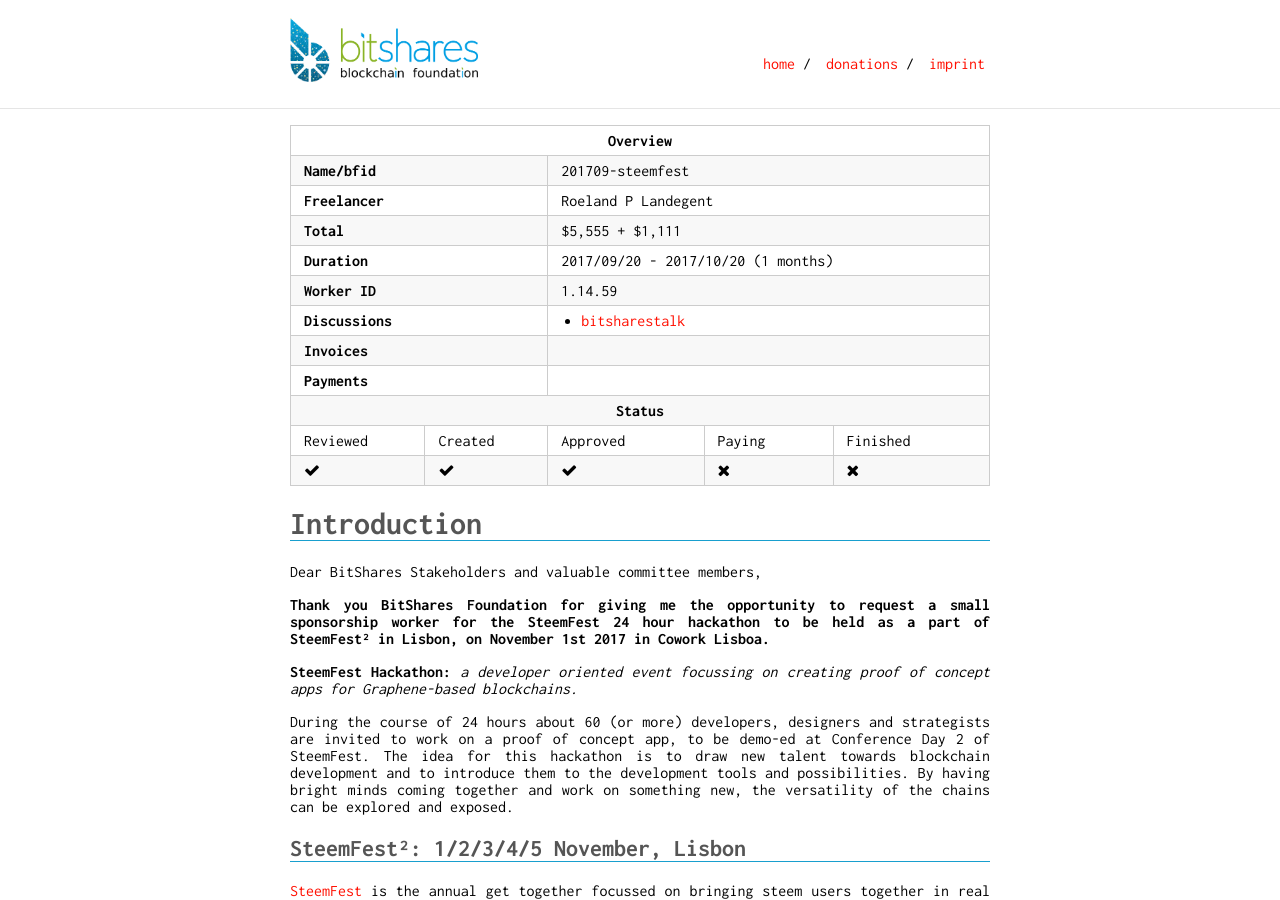
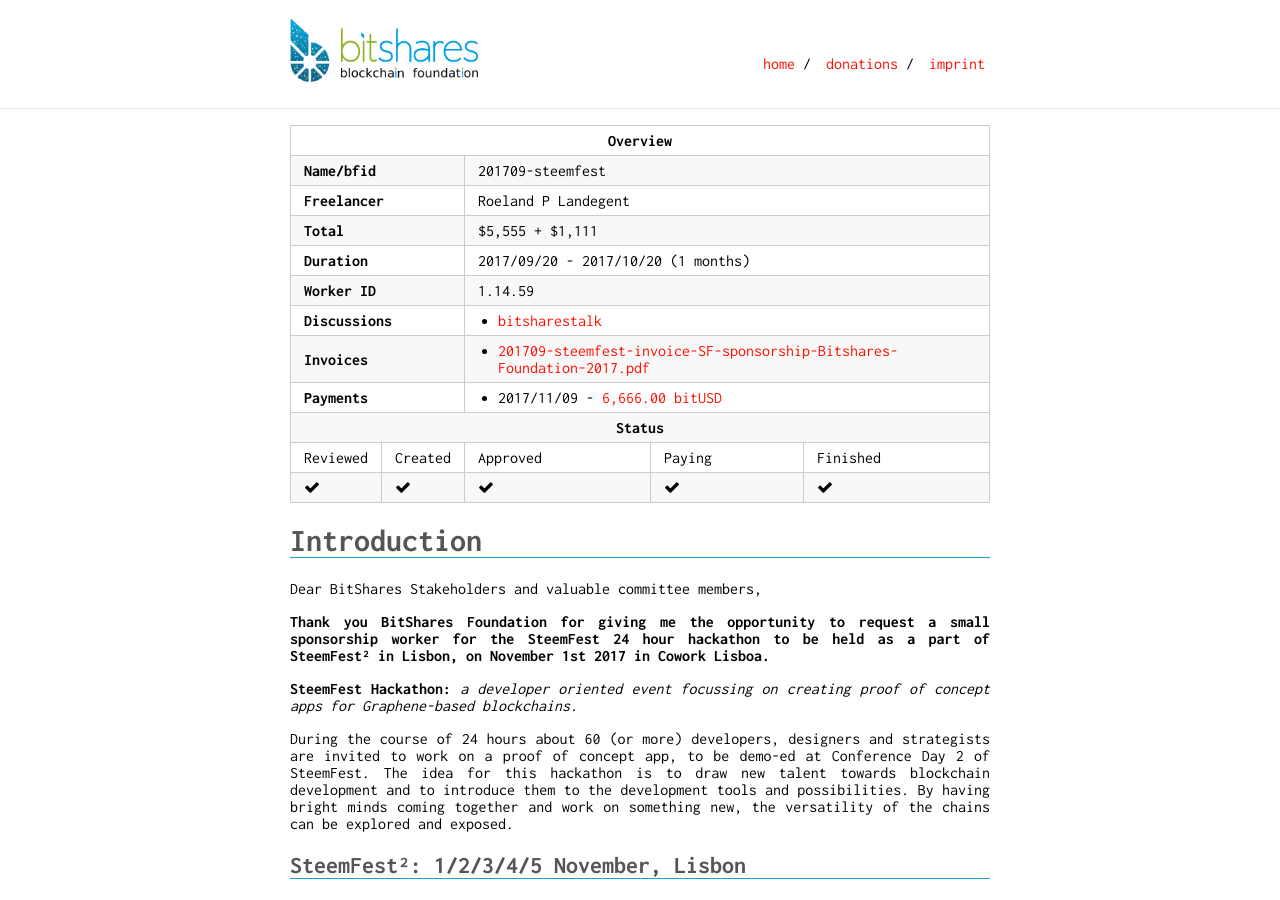
Before and after one commit to thehapax/bitshares.foundation, a Jekyll site: the page built from _workers/2017-09-steemfest.md, in a window 1280 px wide and 900 px high. Built offline with Jekyll 4.4.1, drawn with Linux system fonts in a browser that asks for light colours.

Commit message:
payout of steemfest worker

```diff
--- a/_workers/2017-09-steemfest.md
+++ b/_workers/2017-09-steemfest.md
@@ -11,14 +11,18 @@ status:
   proposal-vetted: True
   worker-created: True
   worker-approved: True
-  worker-paying: False
-  worker-finished: False
+  worker-paying: True
+  worker-finished: True
 discussions:
  - name: bitsharestalk
    url: https://bitsharestalk.org/index.php/topic,24937.0.html
 payments:
-paymentaccount: roelandp
+ - date: 2017/11/09
+   oid: 1.11.86598848
+   amount: 6,666.00 bitUSD
+paymentaccount: steemfest
 invoices:
+ - 201709-steemfest-invoice-SF-sponsorship-Bitshares-Foundation-2017.pdf
 price: $5,555 + $1,111
 duration: 1 months
 start: 2017/09/20
```
Also changed, not shown: 1 other file.
